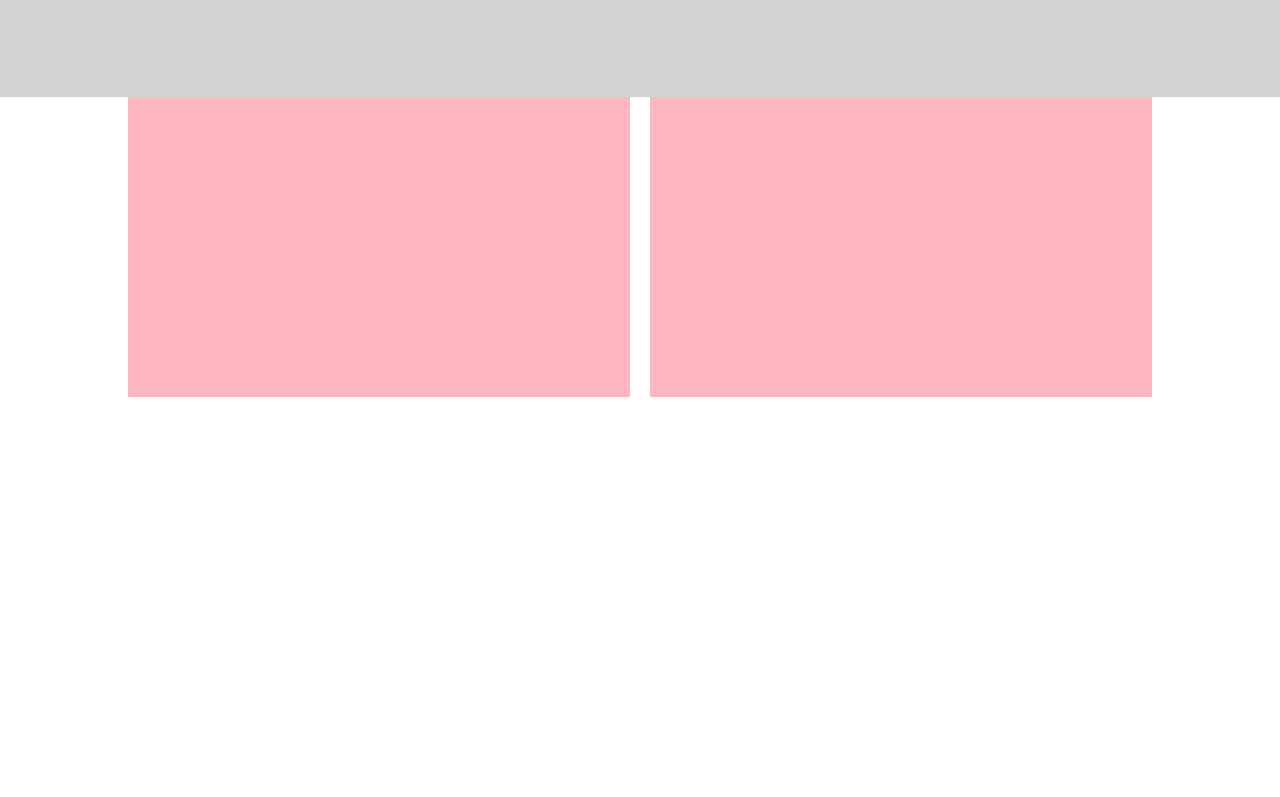
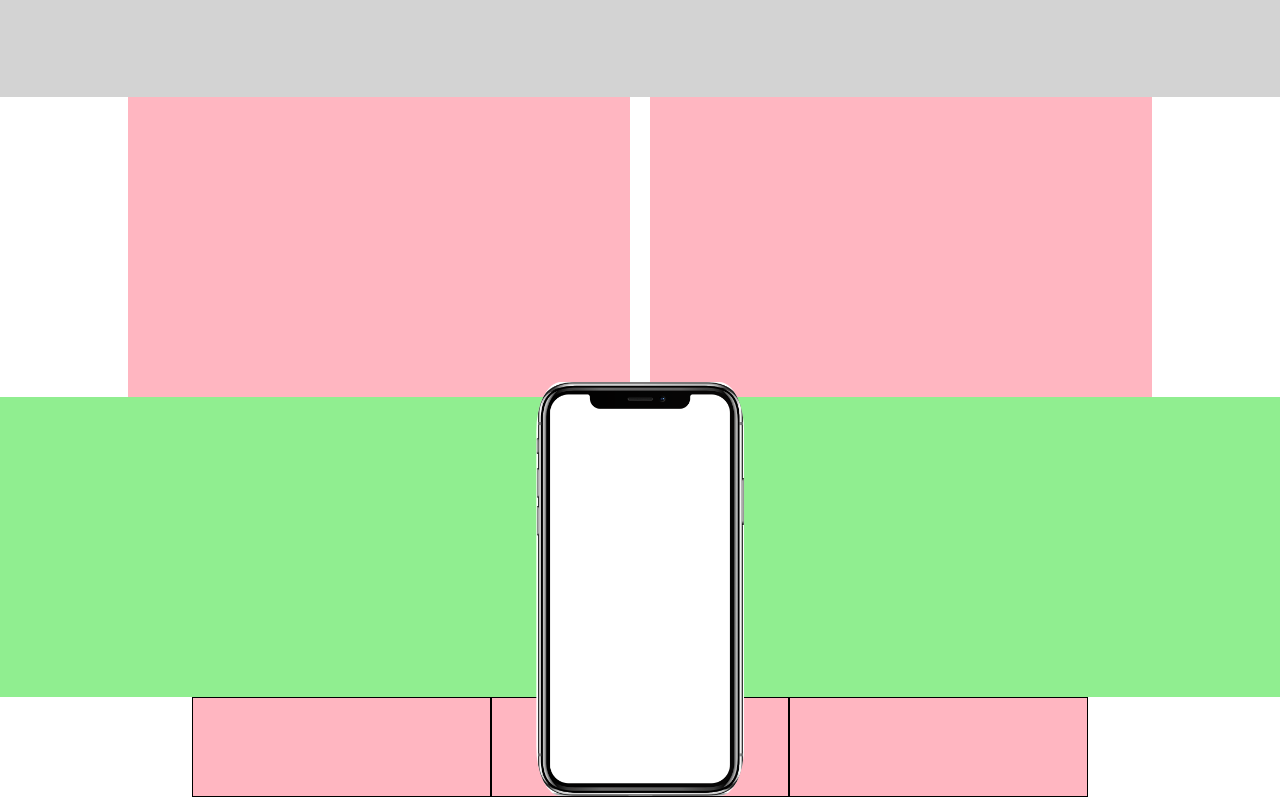
Before and after one commit to SimoneMicheletti/html-css-helbiz, a plain HTML site: page index.html in a window 1280 px wide. Shown: the part 403-1200 px from the top of the page. Before the commit the page ends 800 px from the top, so only its background shows below. Drawn offline with nearby package versions, Linux system fonts and the light colour scheme.

Commit message:
Layout sezione 2

```diff
--- a/css/style.css
+++ b/css/style.css
@@ -64,6 +64,39 @@ nav .row>div {
 
 
 
+/* REGOLE SEZIONE 2 */
+
+#jumbo-monopattino {
+  background-color: lightgreen;
+  height: 300px;
+
+}
+
+#section2 [class*="col-"] {
+  height: 100px;
+  background-color: lightpink;
+  border: 1px solid black;
+}
+
+#section2 [class*="col-"]:nth-child(2) {
+  position: relative;
+}
+
+#section2 .row img {
+  width: 70%;
+  height: auto;
+  background-color: white;
+  position: absolute;
+  bottom: 0;
+  left: 50%;
+  transform: translateX(-50%);
+  border-radius: 12%;
+}
+
+
+
+
+/* REGOLE VERSIONE TABLET */
 
 @media all and (min-width: 769px) and (max-width: 992px) {
 
--- a/index.html
+++ b/index.html
@@ -51,17 +51,17 @@
 
         <!-- SEZIONE 1 - MONOPATTINO E BICI -->
         <section id="section1">
-
           <div class="container-large">
-
             <div class="row">
 
+              <!-- Sezione 1 left - Monopattino -->
               <div class="col-xs-12 col-md-6 col-lg-6">
                 <div id="monopattino">
 
                 </div>
               </div>
 
+              <!-- Sezione 1 right - Bicicletta -->
               <div class="col-xs-12 col-md-6 col-lg-6">
                 <div id="bicicletta">
 
@@ -69,12 +69,38 @@
               </div>
 
             </div>
+          </div>
+        </section>
 
+        <!-- SEZIONE 2 -->
+        <section id="section2">
+
+          <!-- Sezione 2-A - Jumbo -->
+          <div id="jumbo-monopattino">
+          </div>
+
+          <div class="container-small">
+            <div class="row">
+
+              <!-- Sezione 2-B left -->
+              <div class="col-xs-4 col-md-4 col-lg-4">
+
+              </div>
+
+              <!-- Sezione 2-B centre -->
+              <div class="col-xs-4 col-md-4 col-lg-4">
+                <img src="img/iphone.png" alt="iphone">
+              </div>
+
+              <!-- Sezione 2-B right -->
+              <div class="col-xs-4 col-md-4 col-lg-4">
+
+              </div>
+
+            </div>
           </div>
 
         </section>
-
-
 
 
 
```
Also changed, not shown: img/iphone.png (added).
